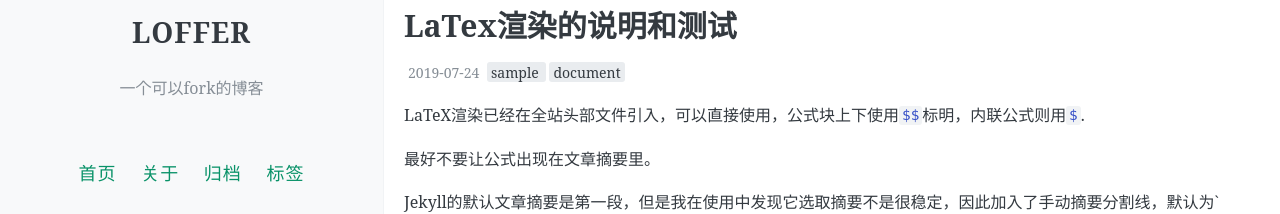
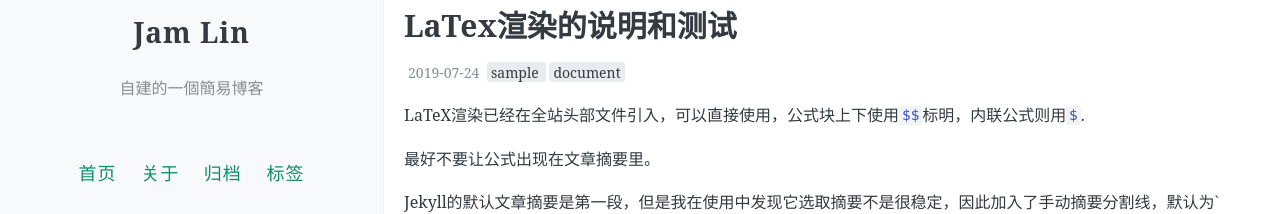
Before and after one commit to kevinloved/JamBlogger, a Jekyll site: the page built from index.html, in a window 1280 px wide. Shown: the part 290-504 px from the top of the page. Built offline with Jekyll 4.4.1, drawn with Linux system fonts in a browser that asks for light colours; the list of posts is cut into pages by our own code; comment, search, counter and statistics services are not loaded.

Commit message:
Update _config.yml
Signed-off-by: kevinloved <89861220+kevinloved@users.noreply.github.com>

```diff
--- a/_config.yml
+++ b/_config.yml
@@ -7,8 +7,8 @@
 # 井号后面的文字是说明文档，不会被程序读取。
 
 # 描述/签名
-name: LOFFER
-description: 一个可以fork的博客
+name: Jam Lin
+description: 自建的一個簡易博客
 
 # 输入你的网站域名（如果你没有添加自己的域名，而是直接用GitHub pages分配的域名的话可以省略）
 url:
```
